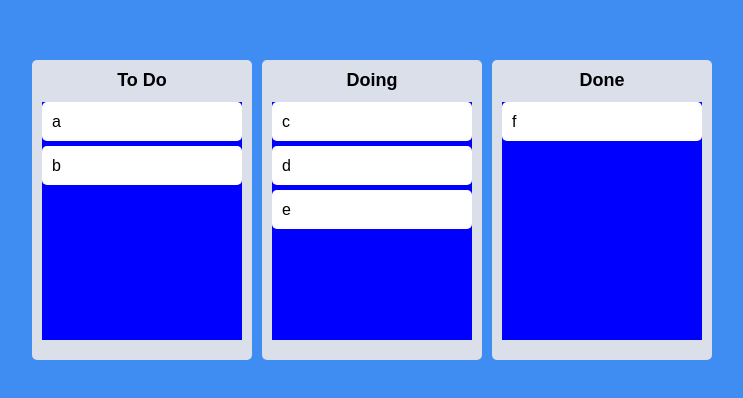
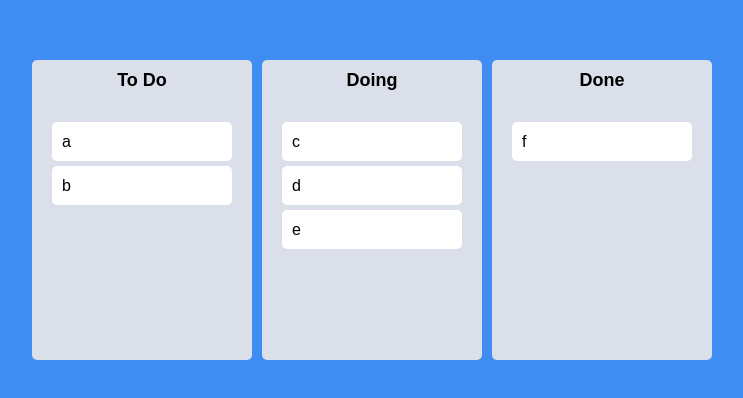
Before and after one commit to clianor/react-masterclass, a React (Create React App) app: page / in a window 1280 px wide. Shown: the part 190-588 px from the top of the page, without its empty margins (268-1011 px from the left). Built offline with nearby package versions, Linux system fonts and the light colour scheme.

Commit message:
Final Styles

```diff
--- a/src/components/Board.tsx
+++ b/src/components/Board.tsx
@@ -4,12 +4,13 @@
 
 const Wrapper = styled.div`
 	width: 300px;
-	padding: 10px 10px 20px;
+	padding-top: 10px;
 	background-color: ${(props) => props.theme.boardColor};
 	border-radius: 5px;
 	min-height: 300px;
 	display: flex;
 	flex-direction: column;
+	overflow: hidden;
 `;
 
 const Title = styled.h2`
@@ -26,9 +27,14 @@
 
 const Area = styled.div<IAreaProps>`
 	background-color: ${(props) =>
-		props.isDraggingOver ? 'pink' : props.isDraggingFromThis ? 'red' : 'blue'};
+		props.isDraggingOver
+			? '#dfe6e9'
+			: props.isDraggingFromThis
+			? '#b2bec3'
+			: 'transparent'};
 	flex-grow: 1;
 	transition: background-color 0.3s ease-in-out;
+	padding: 20px;
 `;
 
 interface IBoardProps {
--- a/src/components/DragabbleCard.tsx
+++ b/src/components/DragabbleCard.tsx
@@ -2,28 +2,32 @@
 import { Draggable } from 'react-beautiful-dnd';
 import styled from 'styled-components';
 
-const Card = styled.div`
+const Card = styled.div<{ isDragging: boolean }>`
 	border-radius: 5px;
 	margin-bottom: 5px;
-	padding: 10px 10px;
-	background-color: ${(props) => props.theme.cardColor};
+	padding: 10px;
+	background-color: ${(props) => (props.isDragging ? '#e4f2ff' : props.theme.cardColor)};
+	box-shadow: ${(props) =>
+		props.isDragging ? '0px 2px 5px rgba(0, 0, 0, 0.05)' : 'none'};
 `;
 
 interface IDragabbleCardProps {
+	toDo: string;
 	index: number;
-	toDo: string;
 }
 
-function DragabbleCard({ index, toDo }: IDragabbleCardProps) {
+function DragabbleCard({ toDo, index }: IDragabbleCardProps) {
 	return (
 		<Draggable draggableId={toDo} index={index}>
-			{(magic) => {
-				return (
-					<Card ref={magic.innerRef} {...magic.dragHandleProps} {...magic.draggableProps}>
-						{toDo}
-					</Card>
-				);
-			}}
+			{(magic, snapshot) => (
+				<Card
+					isDragging={snapshot.isDragging}
+					ref={magic.innerRef}
+					{...magic.dragHandleProps}
+					{...magic.draggableProps}>
+					{toDo}
+				</Card>
+			)}
 		</Draggable>
 	);
 }
```
